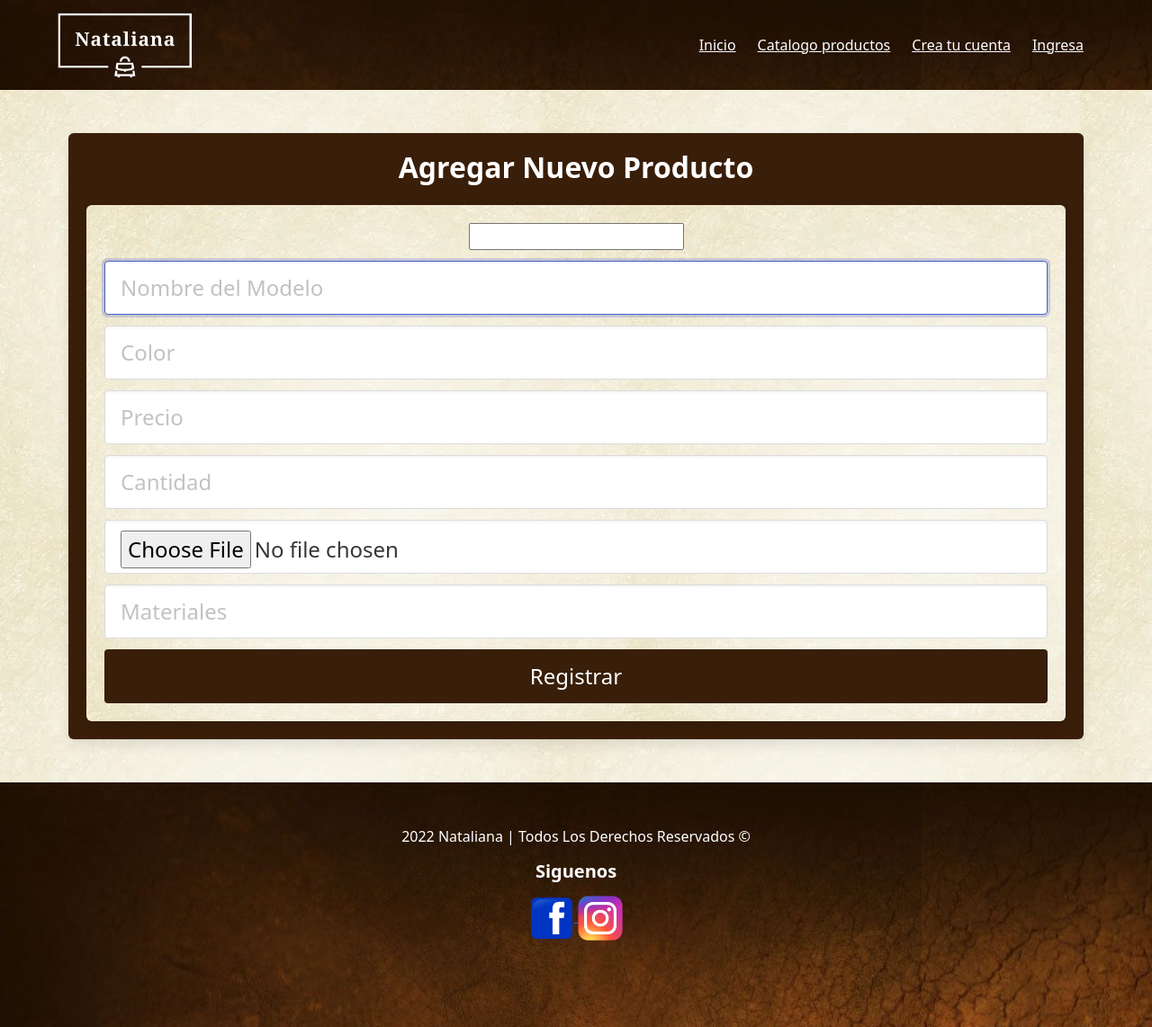
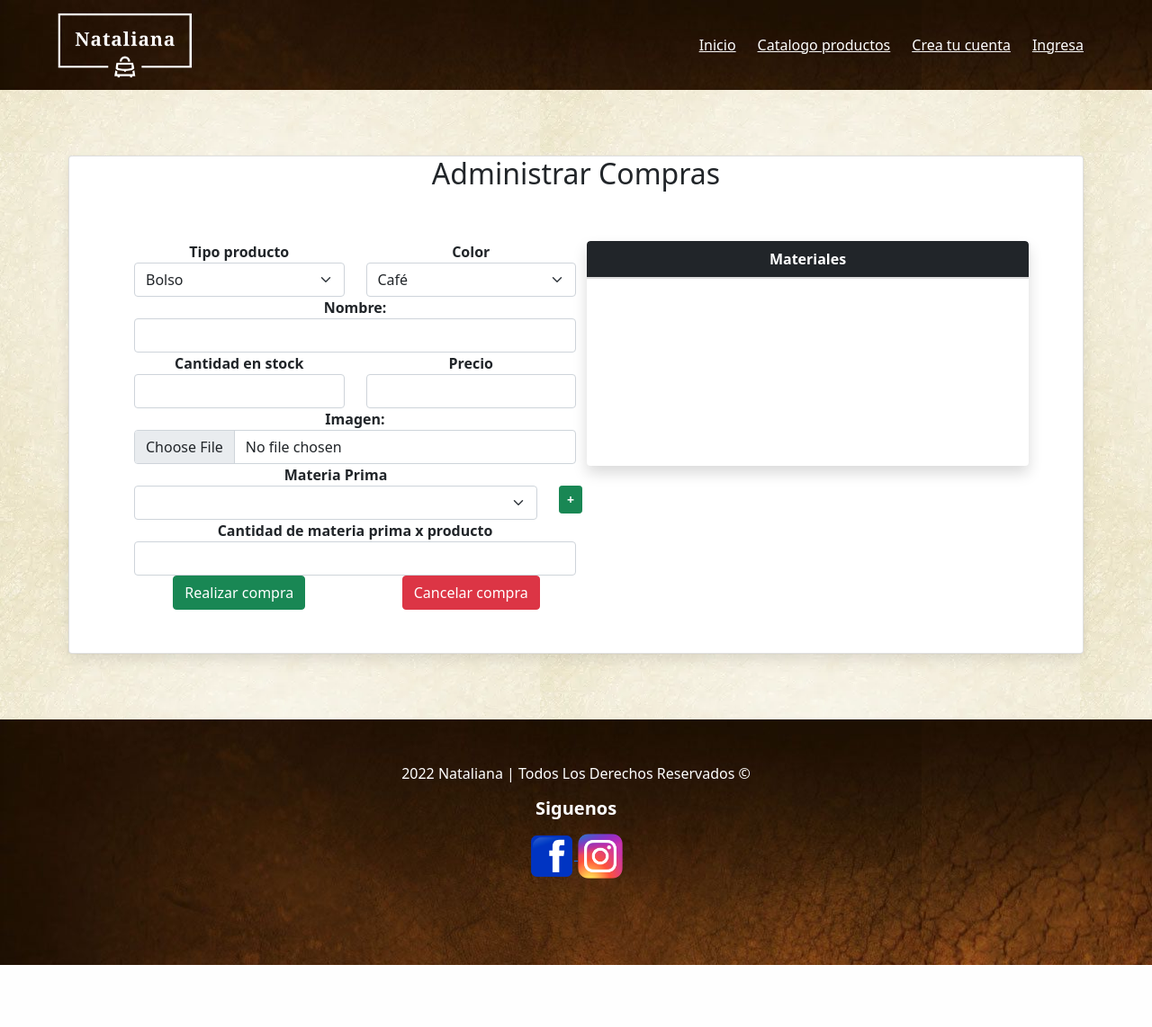
Before and after one commit to EdsonSantosPerez/Nataliana-Flask, a Flask app: template app/templates/registerProductos.html in a window 1280 px wide. Shown: the whole page at 90% size. After the commit the page ends 1073 px from the top, so only its background shows below. Run offline with Flask 2, Linux system fonts and the light colour scheme; the template is opened without the code that fills it: values that come from a table or form of the project are taken from there, others are empty; some libraries are stand-ins or nearby versions.

Commit message:
Agregar productos terminado. Pendientes pruebas

```diff
--- a/app/forms.py
+++ b/app/forms.py
@@ -1,6 +1,7 @@
 from flask_wtf import FlaskForm
 from wtforms import EmailField, PasswordField, DateField, IntegerField
 from wtforms import FloatField, SelectField, StringField, SubmitField
+from wtforms import FileField
 # from wtforms.fields import StringField, IntegerField, RadioField
 from wtforms import validators
 from wtforms.validators import DataRequired
@@ -46,3 +47,13 @@ class RegisterCompraForm(FlaskForm):
     cantidad=IntegerField('Cantidad de materia prima', validators=[DataRequired(message='El dato es obligatiorio'), validators.number_range(min=1, message='El valor minimo es 1')], id='cantidadMateriaCompra', name='cantidadMateriaCompra')
     materiaPri=SelectField('Materia Prima', choices=[], validators=[DataRequired(message='El dato es obligatiorio')], id='materiaPriCompra', name='materiaPriCompra')
     precioU=FloatField('Precio Unitario', validators=[DataRequired(message='El dato es obligatiorio'), validators.number_range(min=0.5, message='El valor minimo es 1')], id='precioUMateria', name='precioUMateria')
+
+class RegisterProducto(FlaskForm):
+    tipo=SelectField('Tipo producto', choices=[('bolso', 'Bolso'), ('cartera', 'Cartera'), ('cinto', 'Cinto')], validators=[DataRequired(message='El dato es obligatiorio')], id='tipoProducto', name='tipoProducto')
+    nombre = StringField("Nombre:", validators=[DataRequired(message='El dato es obligatiorio'), validators.length(max=50)], id='nombreProducto', name='nombreProducto')
+    imagen = FileField("Imagen:", validators=[DataRequired(message='El dato es obligatiorio')])
+    color=SelectField('Color', choices=[('cafe', 'Café'), ('negro', 'Negro')], validators=[DataRequired(message='El dato es obligatiorio')], id='colorProducto', name='colorProducto')
+    cantidad=IntegerField('Cantidad en stock', validators=[DataRequired(message='El dato es obligatiorio'), validators.number_range(min=1, message='El valor minimo es 1')], id='cantidadStock', name='cantidadStock')
+    cantidadMPri=IntegerField('Cantidad de materia prima x producto', validators=[DataRequired(message='El dato es obligatiorio'), validators.number_range(min=1, message='El valor minimo es 1')], id='cantidadMPri', name='cantidadMPri')
+    materiaPri=SelectField('Materia Prima', choices=[], validators=[DataRequired(message='El dato es obligatiorio')], id='materiaPriCompra', name='materiaPriProducto')
+    precio=FloatField('Precio', validators=[DataRequired(message='El dato es obligatiorio'), validators.number_range(min=0.5, message='El valor minimo es 1')], id='precioProducto', name='precioProducto')
--- a/app/templates/registerProductos.html
+++ b/app/templates/registerProductos.html
@@ -1,54 +1,147 @@
 {% extends "base.html" %}
 
+{% from '_macros.html' import renderLabelField %}
 {% block content %}
-<div class=" is-offset-4 box" style="background-color: rgb(57, 30, 9);">
-    <h3 class="title">Agregar Nuevo Producto</h3>
-    <div class="box" style="background-image:url(../static/img/fondo.jpg)">
-
-        <form method="POST" action="/registerProductos">
-            <div class="field">
-                <div class="control">
-                    <input name="tipo" type="text" id="tipo" list="tipos">
-                    <datalist id="tipos">
-                        <option>Bolso</option>
-                        <option>Cartera</option>
-                        <option>Cinto</option>
-                       </datalist>
+<div class="container text-dark card">
+    <h2>Administrar Compras</h2>
+    <div class="row m-5">
+        <div class="col">
+            <form>
+                <div class="row">
+                    <div class="col">
+                        {{ renderLabelField(form.tipo, class="form-select") }}
+                    </div>
+                    <div class="col">
+                        {{ renderLabelField(form.color, class="form-select") }}
                     </div>
                 </div>
-            <div class="field">
-                <div class="control">
-                    <input class="input is-large" type="text" name="nameVG" placeholder="Nombre del Modelo" autofocus="">
+                <div class="row">
+                    <div class="col">
+                        {{ renderLabelField(form.nombre, class="form-control") }}
                     </div>
                 </div>
-            <div class="field">
-                <div class="control">
-                    <input class="input is-large" type="text" name="color" placeholder="Color" autofocus="">
+                <div class="row">
+                    <div class="col">
+                        {{ renderLabelField(form.cantidad, class="form-control") }}
+                    </div>
+                    <div class="col">
+                        {{ renderLabelField(form.precio, class="form-control") }}
                     </div>
                 </div>
-            <div class="field">
-                <div class="control">
-                    <input class="input is-large" type="number" name="precio" placeholder="Precio" autofocus="">
+                <div class="row">
+                    <div class="col">
+                        {{ renderLabelField(form.imagen, class="form-control") }}
                     </div>
                 </div>
-            <div class="field">
-                <div class="control">
-                    <input class="input is-large" type="number" name="cantidad" placeholder="Cantidad" autofocus="">
+                <div class="row">
+                    <div class="col-11">
+                        {{ renderLabelField(form.materiaPri, class="form-select") }}
+                    </div>
+                    <div class="col-1 mt-4">
+                        <button type="button" class="btn btn-success btn-sm" id="addMateriaPri"
+                            onclick="addMateriaPrima()"><strong> + </strong></button>
                     </div>
                 </div>
-            <div class="field">
-                <div class="control">
-                    <input class="input is-large" type="file" name="imagen" placeholder="URL de imagen">
+                <div class="row">
+                    <div class="col">
+                        {{ renderLabelField(form.cantidadMPri, class="form-control") }}
                     </div>
                 </div>
-            <div class="field">
-                <div class="control">
-                    <input class="input is-large" type="text" name="materiales" placeholder="Materiales" autofocus="">
+                <div class="row">
+                    <div class="col">
+                        <button type="button" class="btn btn-success" onclick="registrarProducto()">Realizar
+                            compra</button>
+                    </div>
+                    <div class="col">
+                        <button class="btn btn-danger">Cancelar compra</button>
+                    </div>
+                </div>
+            </form>
+        </div>
+        <div class="col m-0 p-0 rounded shadow" style="max-height: 250px; overflow: auto;">
+            <table class="table rounded m-0">
+                <thead class="table-dark">
+                    <th colspan="2" class="text-white rounded-top" style="position: sticky; top: 0; z-index: 1;">
+                        Materiales</th>
+                </thead>
+                <tbody id="materiasPriTBody">
+
+                </tbody>
+            </table>
+        </div>
     </div>
 </div>
 
-            <button class="button is-block is-info is-large is-fullwidth" style="background-color: rgb(57, 30, 9);">Registrar</button>
-        </form>
-    </div>
-</div>
+<script>
+    var idMateriaPriArray = [];
+
+    var removeMateriaPrima = (button, idMateriaPri) => {
+        let row = button.parentElement.parentElement;
+        row.remove();
+        idMateriaPriArray.some(e => {
+            if (parseInt(e.idMateriaPri) === parseInt(idMateriaPri)) {
+                idMateriaPriArray.splice(idMateriaPriArray.indexOf(e), 1);
+            }
+        });
+    }
+
+    var addMateriaPrima = () => {
+        //let merma
+        let cantidad = $('#cantidadMateriaCompra').val();
+        let idMateriaPri = $('#materiaPriCompra').val();
+        let precioMateriaPri = $('#precioUMateria').val();
+        let txtMateriaPri = $('#materiaPriCompra option:selected').text();
+        let txtInfoMateriaPri = txtMateriaPri.split('-');
+        let materiaPrimaObj = {
+            'idMateriaPri': idMateriaPri,
+            'cantidad': parseInt(cantidad),
+            'precioU': parseFloat(precioMateriaPri)
+        }
+        if (cantidad <= 0 || !cantidad) {
+            alert('Elije una cantidad de material válida!');
+            return;
+        }
+        if (precioMateriaPri <= 0 || !precioMateriaPri) {
+            alert('Elije una cantidad de material válida!');
+            return;
+        }
+        if (idMateriaPriArray.some(e => e.idMateriaPri === materiaPrimaObj.idMateriaPri)) {
+            alert('No puedes elegir más de dos veces el mismo material!');
+            return;
+        }
+        idMateriaPriArray.push(materiaPrimaObj);
+        $('#materiasPriTBody').append(
+            `<tr>
+                    <td>${txtInfoMateriaPri[0].trim()} - ${cantidad} ${txtInfoMateriaPri[1].trim()} - precio ${precioMateriaPri} c/u</td>
+                    <td>
+                        <button class='btn btn-danger rounded-circle btn-close btn-sm p-1'  id='removeMateriaPri' onclick='removeMateriaPrima(this, ${materiaPrimaObj.idMateriaPri})'></button>
+                    </td>
+                </tr>`
+        );
+    }
+
+    var registrarProducto = async () => {
+        console.log(idMateriaPriArray);
+        if (idMateriaPriArray.length === 0) {
+            alert('Tienes que agregar al menos 1 material a la compra!');
+            return;
+        }
+        let idProveedor = $('#proveedorCompra').val();
+        console.log(idProveedor);
+        const response = await fetch('http://127.0.0.1:5000/crear', {
+            method: 'POST',
+            body: JSON.stringify({
+                idProveedor: idProveedor,
+                materias: idMateriaPriArray
+            }),
+            headers: {
+                'Content-type': 'application/json; charset=UTF-8'
+            }
+        }).then(response => {
+            console.log("response ", response);
+        }).catch(error => {
+            console.log("error ", error);
+        });
+    }
+</script>
 {% endblock %}
--- a/app/unidadMedida.py
+++ b/app/unidadMedida.py
@@ -1,8 +1,5 @@
 #Importamos los módulos a usar de flask
-from contextlib import nullcontext
-from multiprocessing import context
 from flask import Blueprint, render_template, redirect, url_for, request, flash
-from pyparsing import empty
 #Importamos los módulos de seguridad para las funciones hash
 from werkzeug.security import generate_password_hash, check_password_hash
 
```
Also changed, not shown: app/models.py (+14 -9 lines), app/productos.py (+36 -24 lines). Lines whose indentation alone changed are shown as unchanged.
